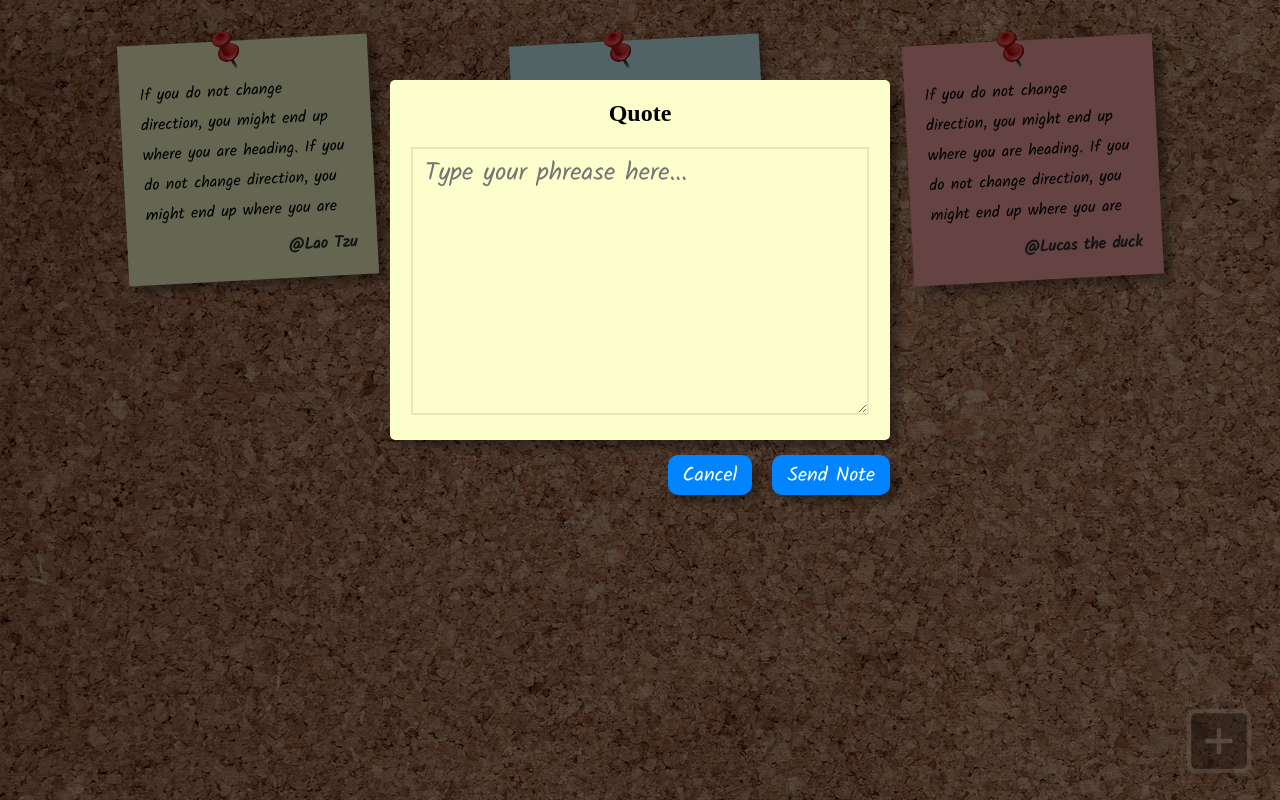
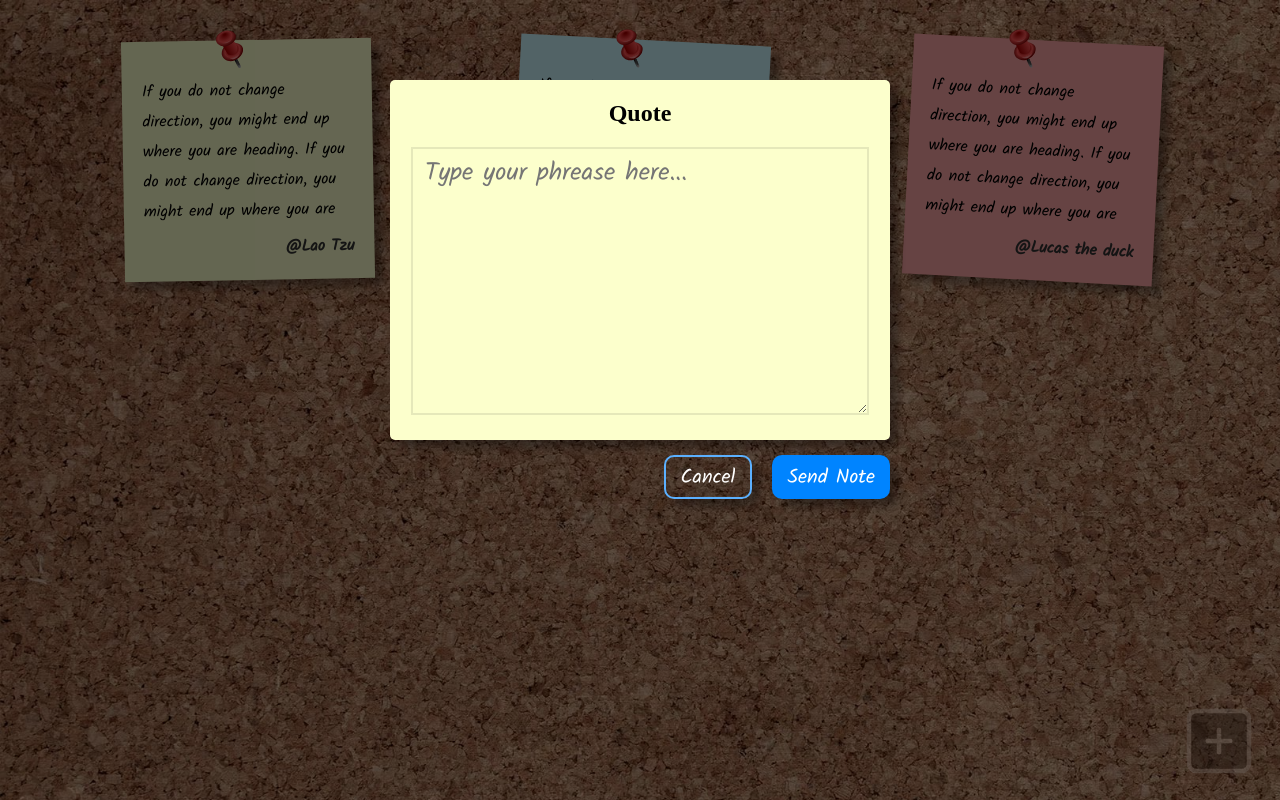
Before and after one commit to dgsergio/pin-board-quotes, a React (Vite) app: page / in a window 1280 px wide. Both pictures are taken after a click on the button 1219 px from the left and 742 px from the top of the page. Built offline with nearby package versions, Linux system fonts and the light colour scheme.

Commit message:
Fix cancel btn

```diff
--- a/src/components/NewNote.jsx
+++ b/src/components/NewNote.jsx
@@ -16,7 +16,7 @@ const NewNote = () => {
         <form>
           <textarea placeholder="Type your phrease here..."/>
           <div className={classes.btns}>
-            <button type="text" onClick={cancelHandler}>Cancel</button>
+            <button type="cancel" onClick={cancelHandler}>Cancel</button>
             <button type="submit">Send Note</button>
           </div>
         </form>
--- a/src/components/NewNote.module.css
+++ b/src/components/NewNote.module.css
@@ -48,3 +48,13 @@
   background-color: #5bb0ff;
   transform: scale(110%);
 }
+
+.btns button:first-child {
+ background-color: transparent;
+ border: 0.2rem solid #5bb0ff;
+}
+
+.btns button:first-child:hover {
+ background-color: #0084ff;
+ border: 0.2rem solid #0084ff;
+}
--- a/src/components/Note.jsx
+++ b/src/components/Note.jsx
@@ -2,9 +2,17 @@ import classes from './Note.module.css';
 import pin from '../assets/pin.svg';
 
 const Note = ({ note }) => {
+  const randomRotate = ()=>{
+    let angle = Math.ceil(Math.random()*4);
+    const negativePositive = Math.floor(Math.random()*2);
+    if (negativePositive === 0) {
+      angle = -angle
+    }
+    return {transform: `rotate(${angle}deg)`}
+  }
 
   return (
-    <div className={classes.wrapper}>
+    <div className={classes.wrapper} style={randomRotate()}>
       <img
         src={pin}
         alt="a red pin that you can grab and the note will be erase"
--- a/src/components/Note.module.css
+++ b/src/components/Note.module.css
@@ -1,5 +1,4 @@
 .wrapper {
-  transform: rotate(-3deg);
   margin: 2rem;
   transition: all 300ms ease-out;
 }
```
Also changed, not shown: 1 other file (tests, documents, lock files or other folders).
